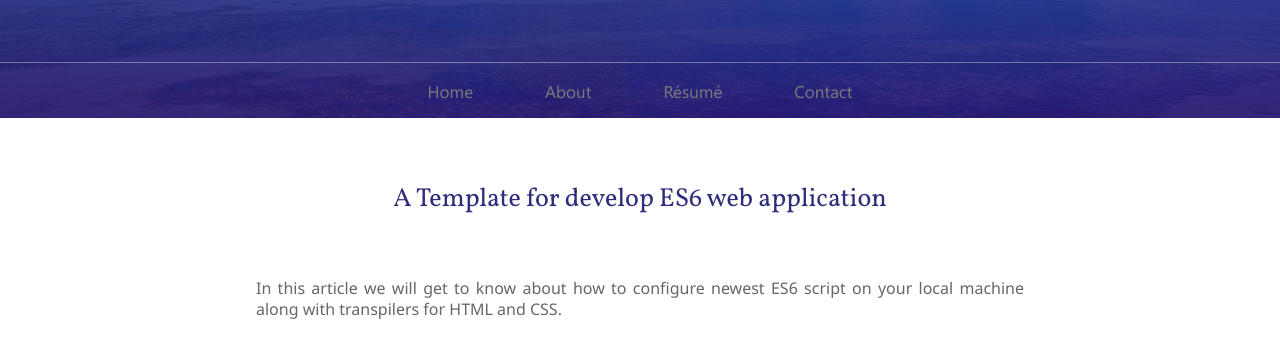
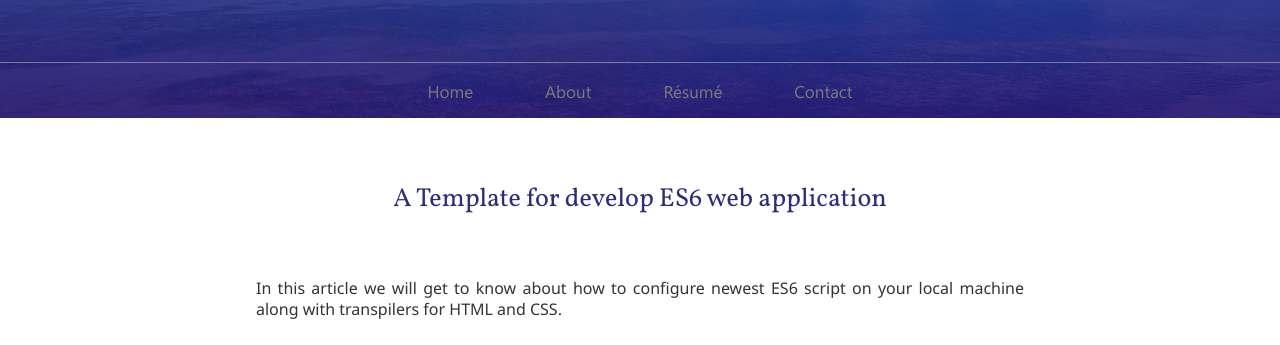
Before and after one commit to tdarshana/maxindu, a website: page index.html in a window 1280 px wide. Shown: the part 382-727 px from the top of the page. Drawn offline with Linux system fonts and the light colour scheme.

Commit message:
Edited font color .

```diff
--- a/css/style.css
+++ b/css/style.css
@@ -16,7 +16,7 @@ html, * {
   -moz-osx-font-smoothing: grayscale;
   font-size: 16px;
   line-height: 28px;
-  color: #666;
+  color: rgb(51,51,51);
   text-rendering: optimizeLegibility;
   text-decoration: none;
   font-style: normal;
```
